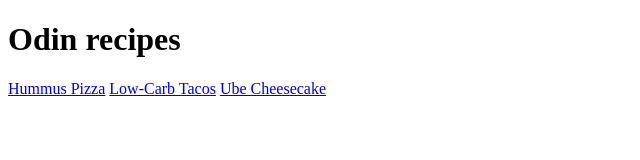
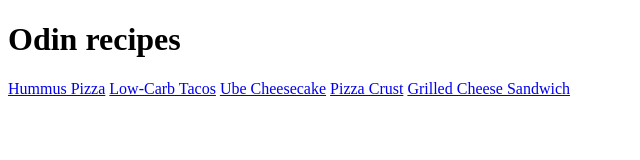
Before and after one commit to SantiW01/odin-recipes, a plain HTML site: page index.html in a window 1280 px wide. Shown: the whole page, without its empty margins (0-640 px from the left). Drawn offline with Linux system fonts and the light colour scheme.

Commit message:
Add into index two more links for the new recipes

```diff
--- a/index.html
+++ b/index.html
@@ -11,5 +11,7 @@
     <a href="./recipes/HummusPizza.html">Hummus Pizza</a>
     <a href="./recipes/LowCarbTacos.html">Low-Carb Tacos</a>
     <a href="./recipes/UbeCheesecake.html">Ube Cheesecake</a>
+    <a href="./recipes/PizzaCrust.html">Pizza Crust</a>
+    <a href="./recipes/GrilledChesseSandwich.html">Grilled Cheese Sandwich</a>
 </body>
 </html>
```
